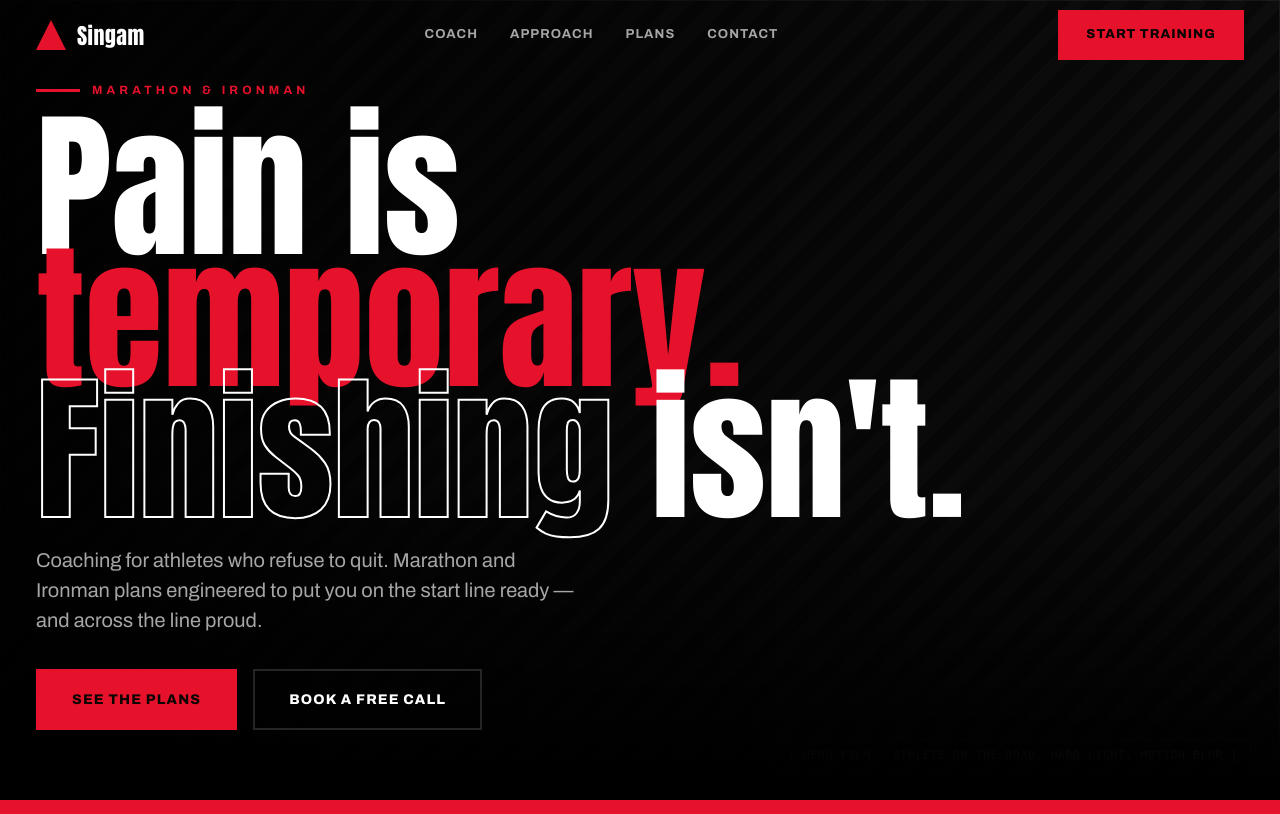
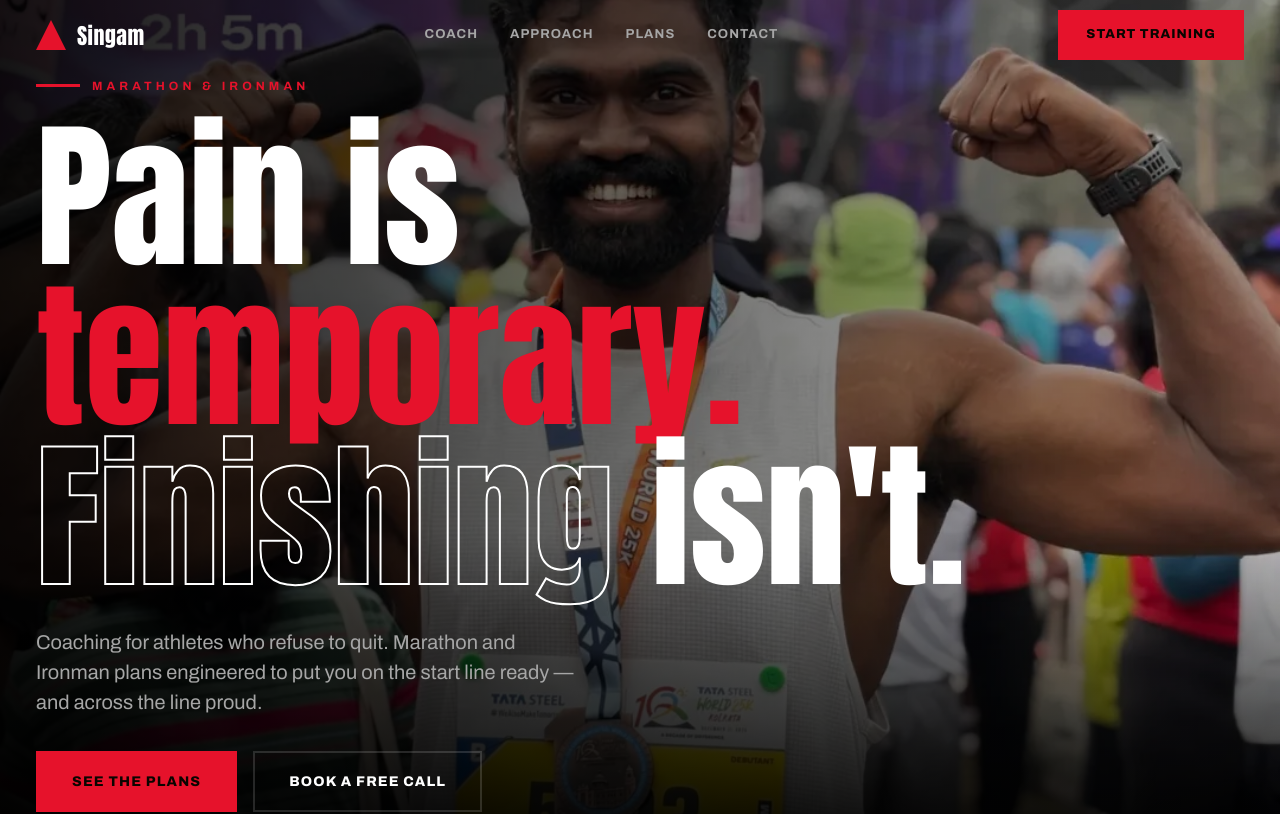
Before and after one commit to 20antonyjoe2000-netizen/Singam, a Next.js app: page / in a window 1280 px wide. Shown: the top 814 px of the page. Built offline with nearby package versions, Linux system fonts and the light colour scheme.

Commit message:
feat: use real race photo in Hero section

```diff
--- a/components/sections/Hero.tsx
+++ b/components/sections/Hero.tsx
@@ -1,17 +1,21 @@
+import Image from "next/image"
 import Link from "next/link"
 import { RevealWrapper } from "@/components/RevealWrapper"
 
 export function Hero() {
   return (
-    <section className="relative min-h-screen flex items-end pb-[70px] overflow-hidden">
-      {/* Background media placeholder */}
+    <section className="relative min-h-screen flex flex-col overflow-hidden">
+      {/* Background photo */}
       <div className="absolute inset-0 z-0">
-        <div className="ph-bg h-full flex items-end justify-end p-7">
-          <span className="font-mono text-[11.5px] text-faint uppercase tracking-[0.05em] px-3 py-1.5 border border-dashed border-white/20 bg-black/50">
-            [ Hero film — athlete on the road, hard light, motion blur ]
-          </span>
-        </div>
-        {/* Dual gradient overlay matching prototype */}
+        <Image
+          src="/assets/coach-kolkata.webp"
+          alt="Sivabalan flexing with medal at Tata Steel World 25K Kolkata"
+          fill
+          className="object-cover object-center"
+          priority
+          sizes="100vw"
+        />
+        {/* Dual gradient overlay */}
         <div
           className="absolute inset-0 pointer-events-none"
           style={{
@@ -21,7 +25,11 @@
         />
       </div>
 
-      {/* Content */}
+      {/* Nav spacer — prevents content from overlapping fixed header */}
+      <div className="h-[70px] flex-none" />
+
+      {/* Content — fills remaining space, anchored to bottom */}
+      <div className="flex-1 flex flex-col justify-end pb-[70px]">
       <div className="wrap relative z-10 w-full">
         {/* Kick line */}
         <RevealWrapper className="inline-flex items-center gap-3 mb-[22px]">
@@ -35,7 +43,7 @@
             className="font-display"
             style={{
               fontSize: "clamp(64px, 12.5vw, 184px)",
-              lineHeight: 0.82,
+              lineHeight: 1.0,
             }}
           >
             Pain is
@@ -77,6 +85,7 @@
           </Link>
         </RevealWrapper>
       </div>
+      </div>
     </section>
   )
 }
```
Also changed, not shown: public/assets/coach-kolkata.webp (added).
